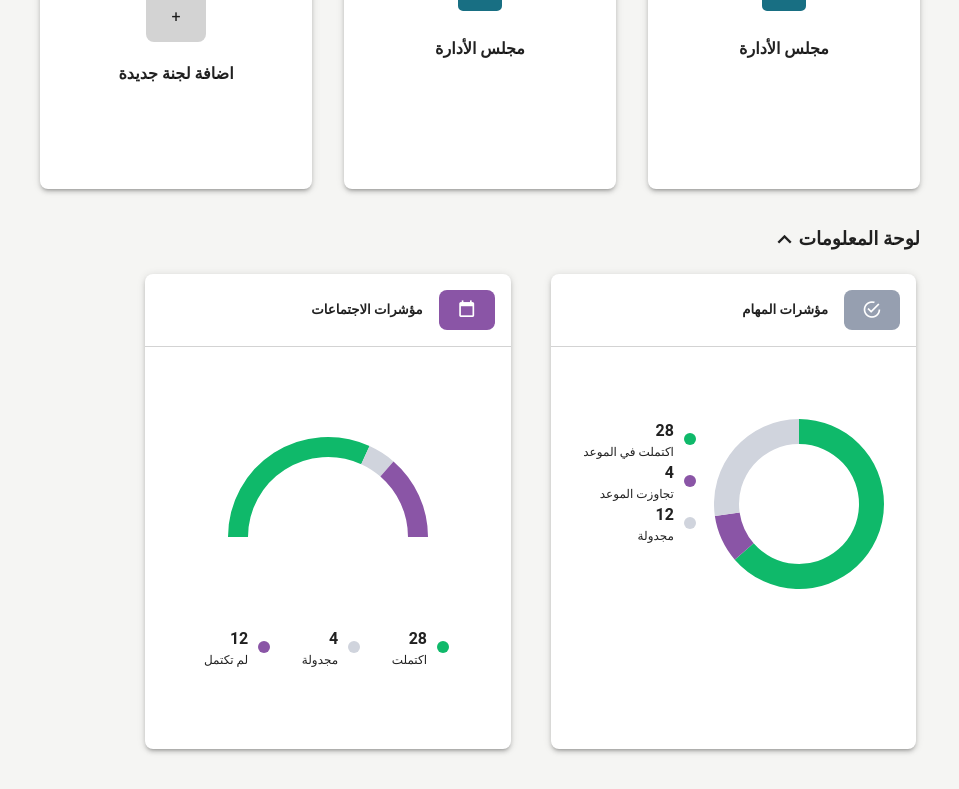
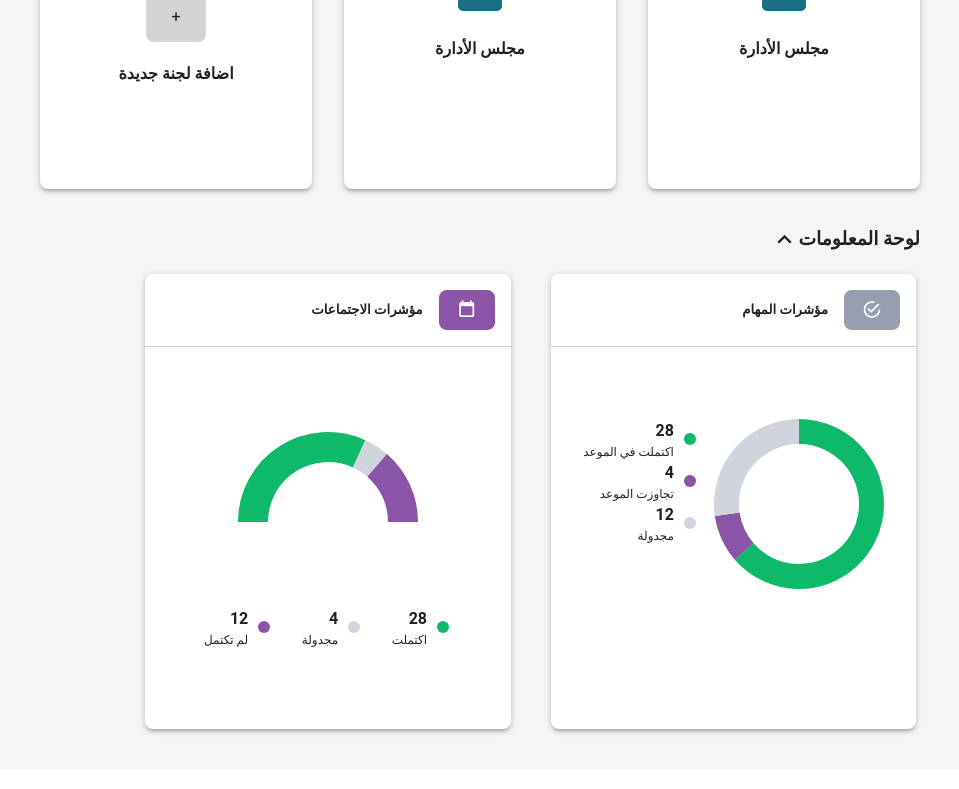
Before and after one commit to abdullah-omar-aly/vue3-vuetify-task, a Vue app: page / in a window 1280 px wide. Shown: the part 947-1736 px from the top of the page, without its empty margins (312-1271 px from the left). Built offline with nearby package versions, Linux system fonts and the light colour scheme.

Commit message:
fix meetings Doughnut chart width

```diff
--- a/src/sections/information-board-section.vue
+++ b/src/sections/information-board-section.vue
@@ -35,7 +35,7 @@
             }">
                 <div class="px-10">
 
-                    <Doughnut style="width: 200px; max-height: 200px;margin: 0 auto;" :options="MeetingsChartConfig.options"
+                    <Doughnut style="width: 180px; max-height: 180px;margin: 0 auto;" :options="MeetingsChartConfig.options"
                         :data="MeetingsChartConfig.data" />
                     <!-- custom Legend -->
                     <div class="py-10"
@@ -137,7 +137,7 @@ const MeetingsChartConfig = computed(() => ({
     options: {
         responsive: true,
         maintainAspectRatio: false,
-        cutout: 80, // Display half of the pie
+        cutout: 60, // Display half of the pie
         rotation: -90, // Rotate by 180 degrees (half-pie)
         circumference: 180,
         elements: {
```
